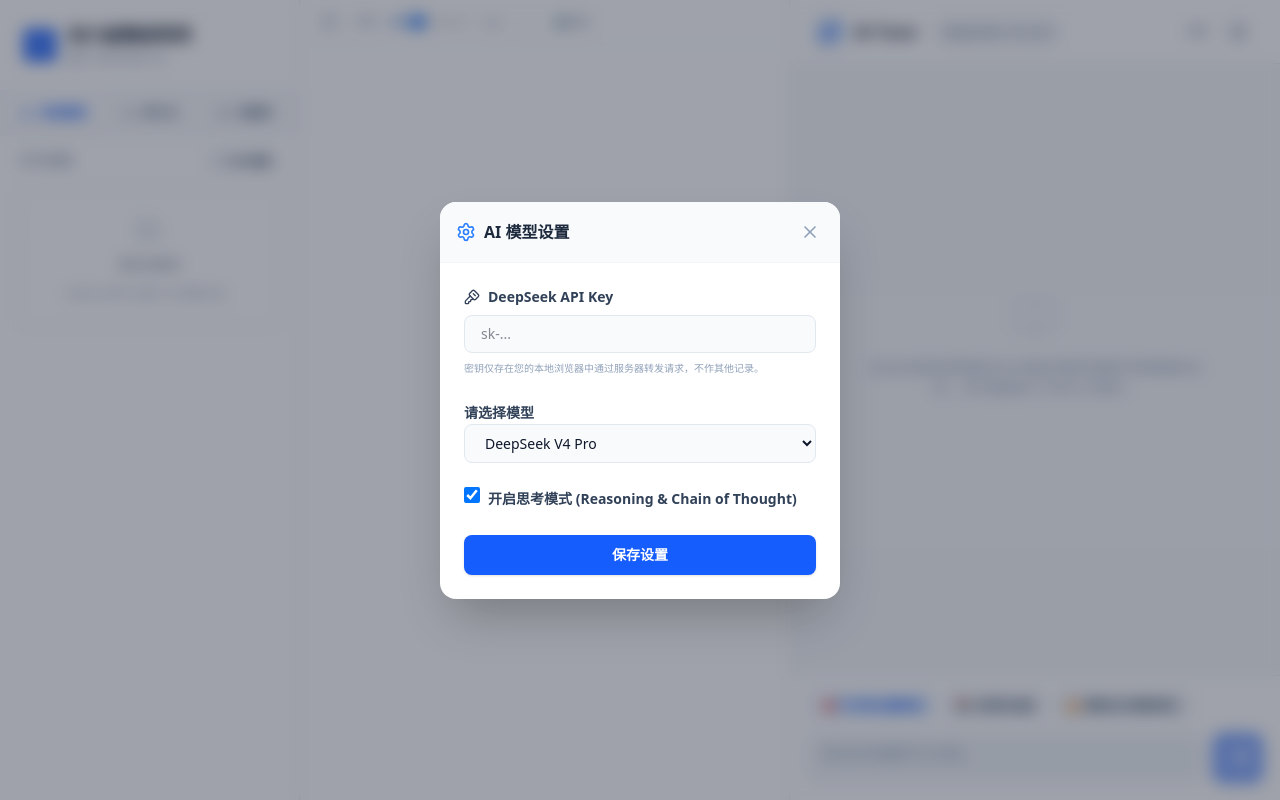
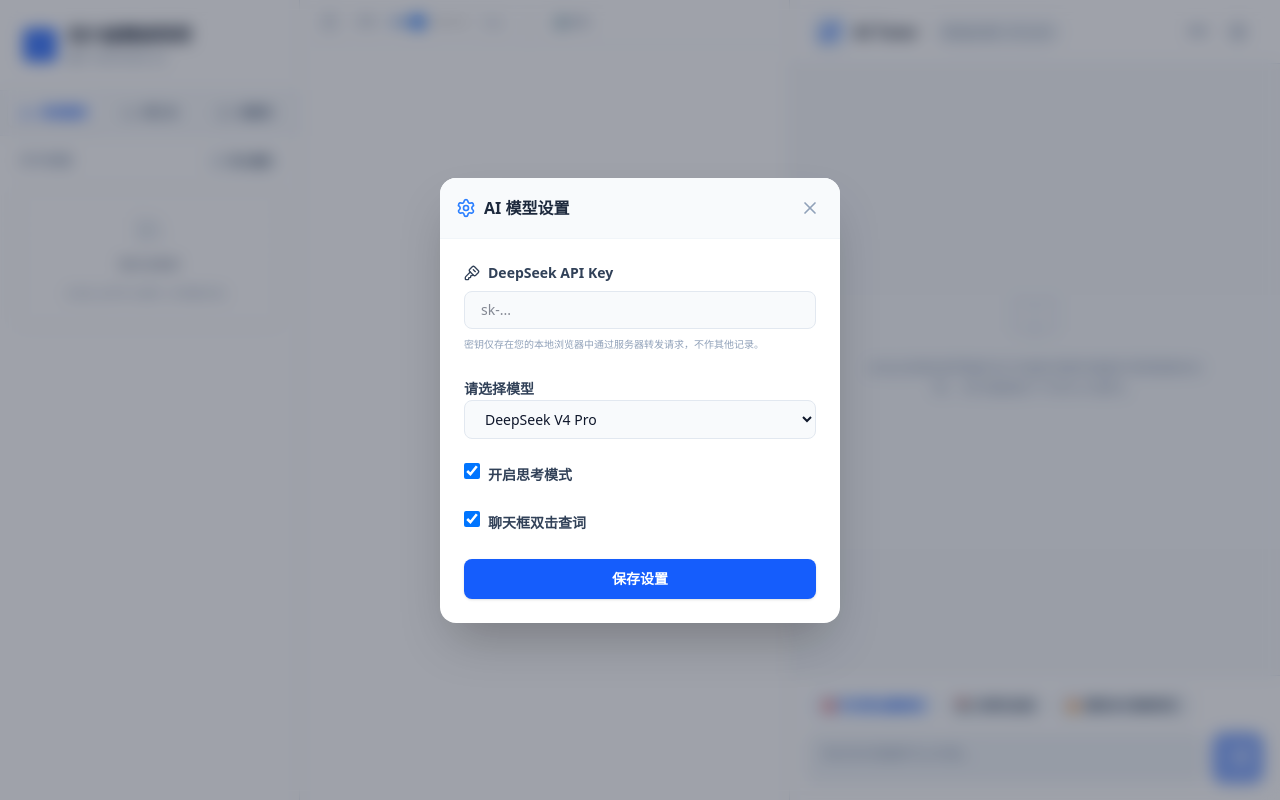
Before and after one commit to linkyyb/yyyyb, a React (Vite) app: page / in a window 1280 px wide. Built offline with nearby package versions, Linux system fonts and the light colour scheme.

Commit message:
聊天框双击查词+设置开关

```diff
--- a/src/App.tsx
+++ b/src/App.tsx
@@ -25,6 +25,7 @@
   const [phraseMode, setPhraseMode] = useState(false);
   const [phraseHighlights, setPhraseHighlights] = useState<any[]>([]);
   const [phraseLists, setPhraseLists] = useState<PhraseList[]>([]);
+  const [chatWordClick, setChatWordClick] = useState(localStorage.getItem('chat_word_click') !== 'false');
 
   // Word Popup
   const [wordPopup, setWordPopup] = useState<WordPopupData | null>(null);
@@ -404,6 +405,8 @@
               : activeTab === 'vocab' ? `vocab_${selectedVocabId}`
               : 'bookmarks_session'
             }
+            onWordClick={chatWordClick ? (word, x, y) => setWordPopup({ word, sentence: '', x, y }) : undefined}
+            chatWordClickEnabled={chatWordClick}
           />
         </div>
       </main>
--- a/src/components/ChatPanel.tsx
+++ b/src/components/ChatPanel.tsx
@@ -1,15 +1,38 @@
-import { useState, useEffect, useRef } from 'react';
+import { useState, useEffect, useRef, useCallback } from 'react';
 import { v4 as uuidv4 } from 'uuid';
 import { Send, Settings, Sparkles, Loader2, BookOpen, ChevronDown, ChevronRight } from 'lucide-react';
 import { ChatMessage, DeepSeekModel } from '../types';
 import Markdown from 'react-markdown';
 import SettingsModal from './SettingsModal';
 
+// Clickable word wrapper for chat — double-click only (stricter)
+function ClickableText({ text, onWordClick }: { text: string; onWordClick: (word: string, x: number, y: number) => void }) {
+  const parts = text.split(/\b/);
+  let lastClick = useRef(0);
+  const handleDoubleClick = useCallback((word: string, e: React.MouseEvent) => {
+    const now = Date.now();
+    if (now - lastClick.current < 400) {
+      const rect = (e.target as HTMLElement).getBoundingClientRect();
+      onWordClick(word, rect.left, rect.bottom);
+    }
+    lastClick.current = now;
+  }, [onWordClick]);
+
+  return <span>{parts.map((p, i) => {
+    if (/^[a-zA-Z]{2,}$/.test(p)) {
+      return <span key={i} onClick={(e) => handleDoubleClick(p, e)} className="cursor-pointer hover:bg-blue-200 hover:text-blue-800 rounded-sm px-[1px] transition-colors" title="双击查词">{p}</span>;
+    }
+    return <span key={i}>{p}</span>;
+  })}</span>;
+}
+
 interface ChatPanelProps {
   systemContext: string;
   autoSendPrompt: string | null;
   clearAutoSend: () => void;
   chatSessionId: string;
+  onWordClick?: (word: string, x: number, y: number) => void;
+  chatWordClickEnabled?: boolean;
 }
 
 function makeSummary(text: string): string {
@@ -18,7 +41,7 @@
   return cleaned.substring(0, 55) + '...';
 }
 
-export default function ChatPanel({ systemContext, autoSendPrompt, clearAutoSend, chatSessionId }: ChatPanelProps) {
+export default function ChatPanel({ systemContext, autoSendPrompt, clearAutoSend, chatSessionId, onWordClick, chatWordClickEnabled }: ChatPanelProps) {
   const [messages, setMessages] = useState<ChatMessage[]>([]);
   const [input, setInput] = useState('');
   const [isLoading, setIsLoading] = useState(false);
@@ -213,7 +236,9 @@
                     </button>
                   )}
                   <div className="whitespace-pre-wrap leading-relaxed text-[15px] break-words">
-                    {msg.content}
+                    {chatWordClickEnabled && onWordClick
+                      ? <ClickableText text={msg.content} onWordClick={onWordClick} />
+                      : msg.content}
                   </div>
                 </div>
               )}
@@ -289,6 +314,8 @@
         setModel={setModel}
         isThinkingMode={isThinkingMode}
         setIsThinkingMode={setIsThinkingMode}
+        chatWordClick={chatWordClickEnabled}
+        setChatWordClick={(v) => { localStorage.setItem('chat_word_click', String(v)); }}
       />
     </>
   );
--- a/src/components/SettingsModal.tsx
+++ b/src/components/SettingsModal.tsx
@@ -11,9 +11,11 @@
   setModel: (model: DeepSeekModel) => void;
   isThinkingMode: boolean;
   setIsThinkingMode: (val: boolean) => void;
+  chatWordClick?: boolean;
+  setChatWordClick?: (val: boolean) => void;
 }
 
-export default function SettingsModal({ isOpen, onClose, apiKey, setApiKey, model, setModel, isThinkingMode, setIsThinkingMode }: SettingsModalProps) {
+export default function SettingsModal({ isOpen, onClose, apiKey, setApiKey, model, setModel, isThinkingMode, setIsThinkingMode, chatWordClick, setChatWordClick }: SettingsModalProps) {
   const [localKey, setLocalKey] = useState(apiKey);
 
   useEffect(() => {
@@ -71,8 +73,17 @@
               onChange={(e) => setIsThinkingMode(e.target.checked)}
               className="w-4 h-4 text-blue-600 rounded focus:ring-blue-500"
             />
-            <label htmlFor="thinkingCheckbox" className="text-sm font-bold text-slate-700 cursor-pointer">开启思考模式 (Reasoning & Chain of Thought)</label>
+            <label htmlFor="thinkingCheckbox" className="text-sm font-bold text-slate-700 cursor-pointer">开启思考模式</label>
           </div>
+
+          {setChatWordClick && (
+            <div className="space-y-2 flex items-center gap-2">
+              <input type="checkbox" id="chatWordCb" checked={chatWordClick}
+                onChange={(e) => { setChatWordClick(e.target.checked); localStorage.setItem('chat_word_click', String(e.target.checked)); }}
+                className="w-4 h-4 text-blue-600 rounded focus:ring-blue-500" />
+              <label htmlFor="chatWordCb" className="text-sm font-bold text-slate-700 cursor-pointer">聊天框双击查词</label>
+            </div>
+          )}
 
           <button
             onClick={() => {
```
